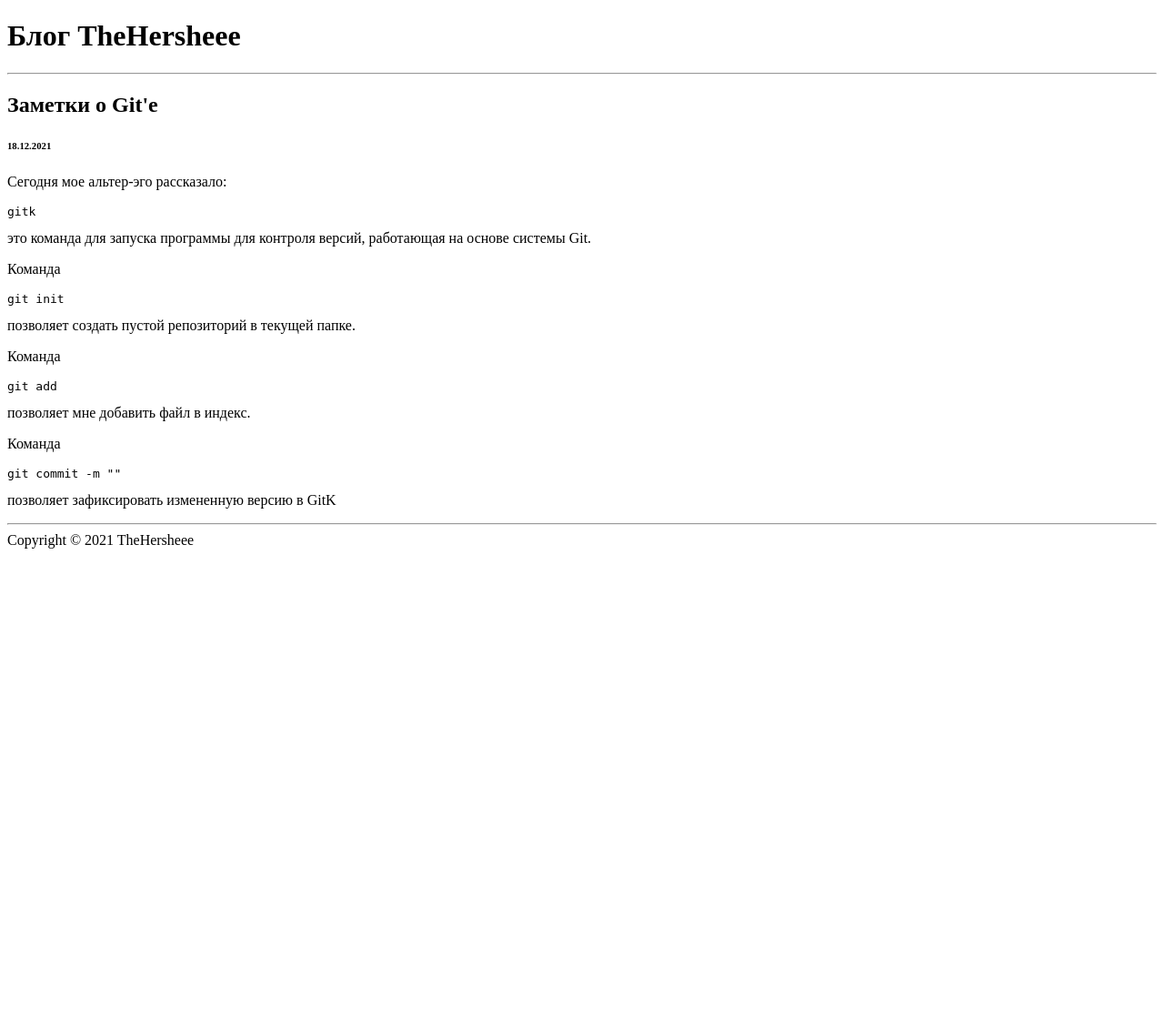
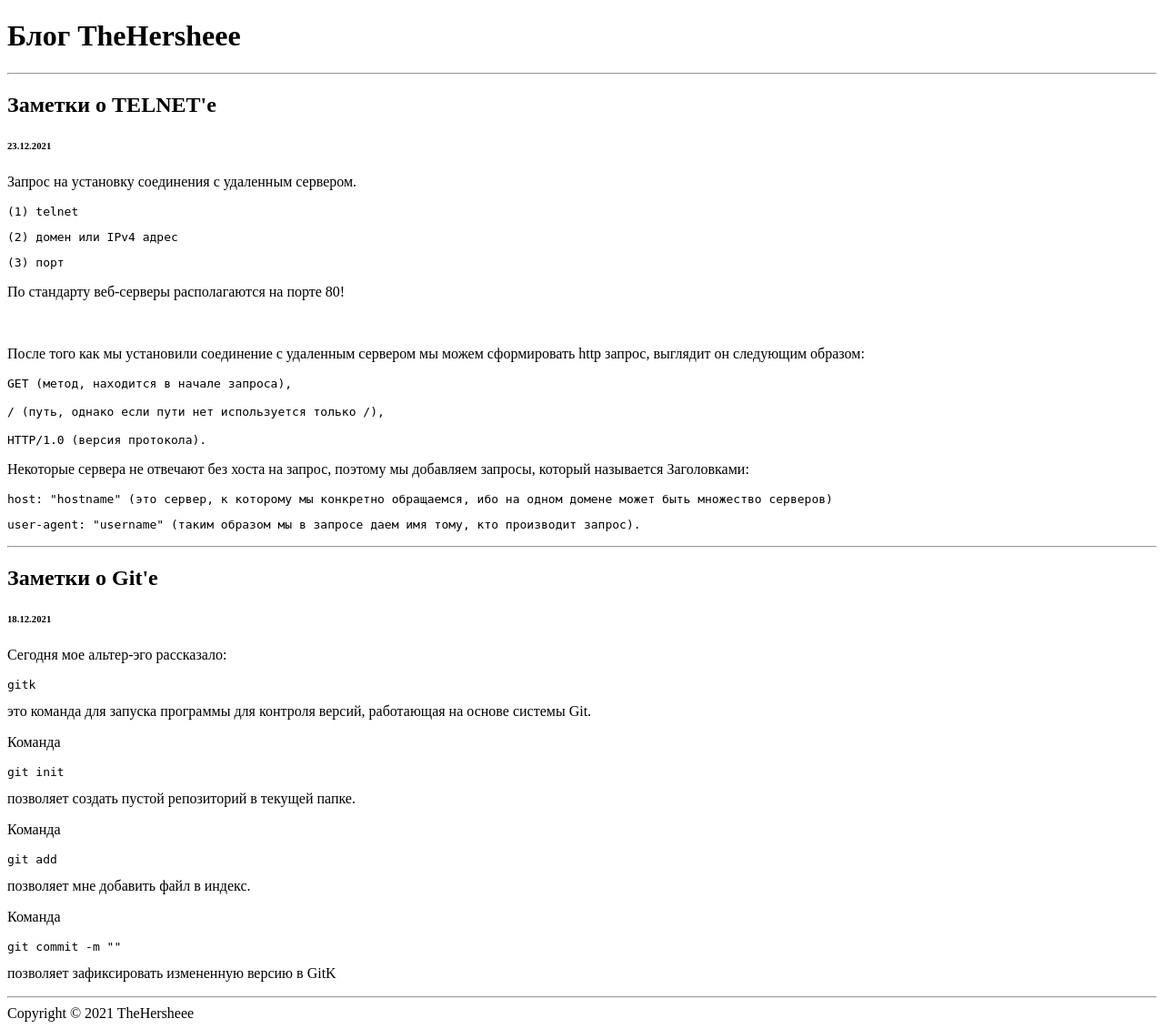
Before and after one commit to TheHersheee/blog, a PHP site: page / in a window 1280 px wide. Shown: the whole page at 91% size. Before the commit the page ends 603 px from the top, so only its background shows below. Run offline with PHP 8.4, Linux system fonts and the light colour scheme.

Commit message:
New post about telnet

```diff
--- a/index.php
+++ b/index.php
@@ -6,6 +6,39 @@
 <body>
     <h1>Блог TheHersheee</h1>
     <hr>
+
+    <h2> Заметки о TELNET'е </h2>
+    <h6> 23.12.2021 </h6>
+    <p>Запрос на установку соединения с удаленным сервером.</p>
+    <p>
+        <pre>(1) telnet</pre>
+        <pre>(2) домен или IPv4 адрес</pre>
+        <pre>(3) порт</pre>
+    </p>
+    <p>
+         По стандарту веб-серверы располагаются на порте 80!
+    </p>
+    <br>
+    <p>
+        После того как мы установили соединение с удаленным сервером мы можем сформировать http запрос, выглядит он следующим образом:
+    </p>
+    <p>
+        <pre>GET (метод, находится в начале запроса),</pre>
+    </p>
+    <p>
+        <pre>/ (путь, однако если пути нет используется только /),</pre>
+    </p>
+    <p>
+        <pre>HTTP/1.0 (версия протокола).</pre>
+    </p>
+    <p>
+        Некоторые сервера не отвечают без хоста на запрос, поэтому мы добавляем запросы, который называется Заголовками:
+        <pre>host: "hostname" (это сервер, к которому мы конкретно обращаемся, ибо на одном домене может быть множество серверов)</pre>
+        <pre>user-agent: "username" (таким образом мы в запросе даем имя тому, кто производит запрос).</pre>
+
+    </p>
+    <hr>
+
     <h2>Заметки о Git'е</h2>
     <h6>18.12.2021</h6>
     <p>
@@ -29,6 +62,7 @@
         позволяет зафиксировать измененную версию в GitK
     </p>
     <hr>
+
     <footer>Copyright © 2021 TheHersheee</footer>
 </body>
 </html>
```
